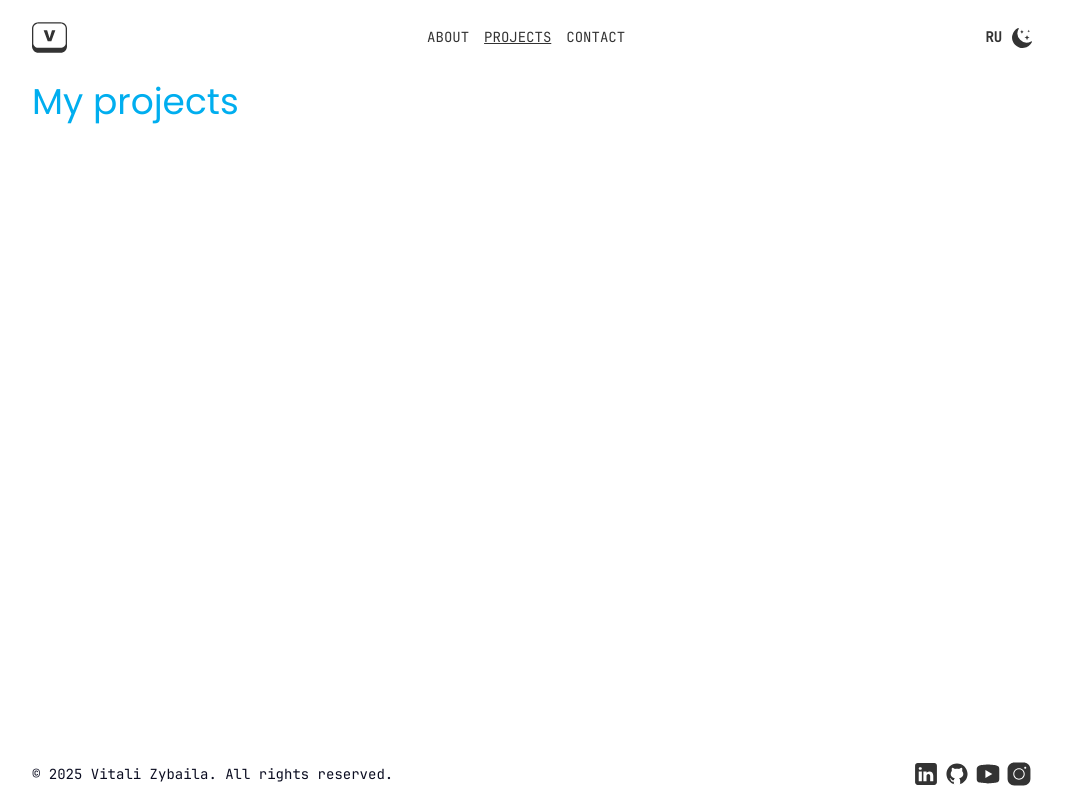
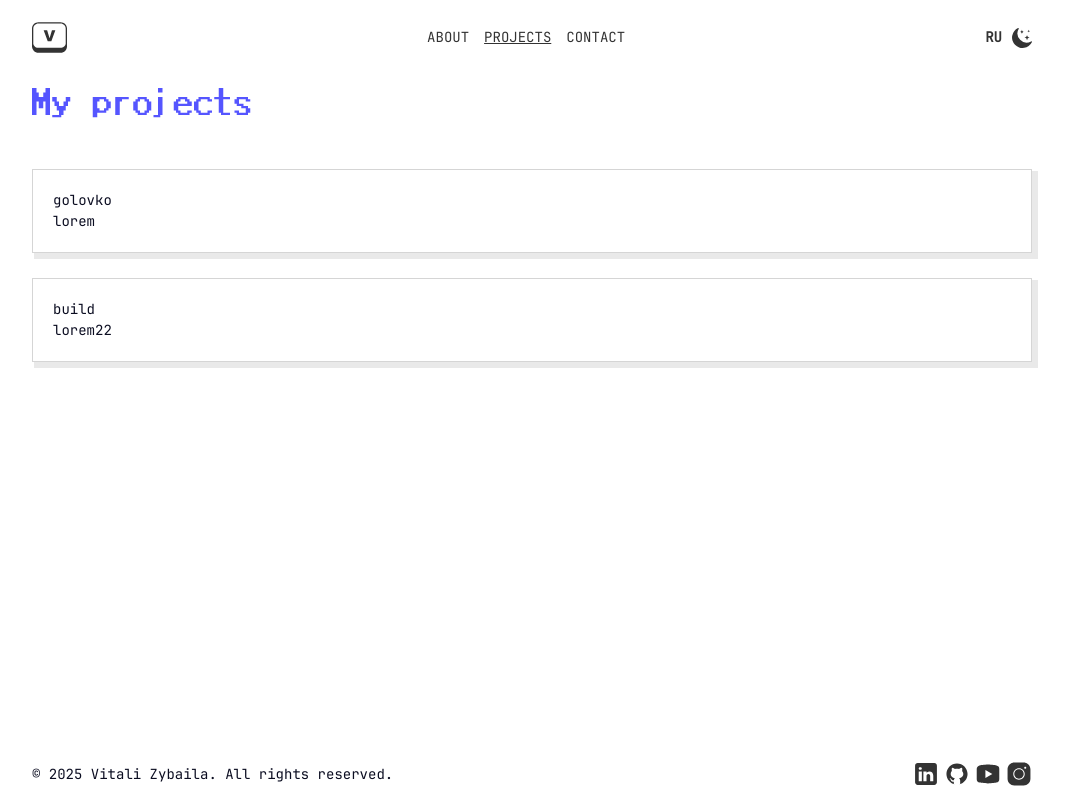
Before and after one commit to vzybailo/portfolio, a Vue app: page /projects in a window 1280 px wide. Shown: the whole page, without its empty margins (108-1177 px from the left). Built offline with nearby package versions, Linux system fonts and the light colour scheme.

Commit message:
add font and variables color

```diff
--- a/src/assets/scss/main.scss
+++ b/src/assets/scss/main.scss
@@ -8,21 +8,24 @@
 }
 
 @font-face {
-  font-family: 'Poppins';
-  src: url('../fonts/Poppins-Regular.woff') format('woff');
+  font-family: 'Battle';
+  src: url('../fonts/undertale_battle_font.woff') format('woff');
 }
 
 [data-theme='dark'] {
   background-color: $dark;
-  color: $light;
+  color: $white;
 
   a {
-    color: $light;
+    color: $white;
+  }
+  .form__btn {
+    color: $white;
   }
 }
 
 [data-theme='light'] {
-  background-color: $light;
+  background-color: $white;
   color: $dark;
 
   a {
@@ -39,7 +42,7 @@ body {
     color 0.3s ease;
 }
 h2 {
-  font-family: 'Poppins', monospace;
+  font-family: 'Battle';
 }
 ul {
   margin: 0;
--- a/src/assets/scss/variables.scss
+++ b/src/assets/scss/variables.scss
@@ -1,4 +1,9 @@
-$light: #fff;
+$white: #fff;
 $dark: #0b0d21;
 $gray: #333;
-$titleColor: #00AEEF;
+$lightGray: #a9a9a9;
+$black: #000;
+$blue: #5555FF;
+$orange: #FF5500;
+$lightRed: #FF5555;
+$cian: #00AAAA;
--- /dev/null
+++ b/src/components/common/Project.vue
@@ -0,0 +1,28 @@
+<template>
+    <div class="project">
+        <div class="project__title">
+            {{ title }}
+        </div>
+        <div class="project__description">{{ description }}</div>
+    </div>
+</template>
+
+<script setup>
+import { defineProps } from 'vue';
+
+defineProps({
+    title: {
+        type: String,
+        required: true
+    },
+    description: {
+        type: String,
+        required: true
+    }
+})
+
+</script>
+
+<style lang="scss">
+
+</style>
--- a/src/components/layout/Form.vue
+++ b/src/components/layout/Form.vue
@@ -4,7 +4,7 @@
       <label for="firstName" class="flex flex-col mb-4 form__label">
         {{ $t('form.firstName') }}
         <input
-          class="form__input bg-white"
+          class="form__input"
           id="firstName"
           type="text"
           v-model="formData.firstName"
@@ -16,13 +16,13 @@
       </label>
       <label for="lastName" class="flex flex-col mb-4 form__label">
         {{ $t('form.lastName') }}
-        <input class="form__input bg-white" id="lastName" type="text" v-model="formData.lastName" />
+        <input class="form__input" id="lastName" type="text" v-model="formData.lastName" />
       </label>
     </div>
     <label for="email" class="flex flex-col mb-4">
       {{ $t('form.email') }}
       <input
-        class="form__input bg-white"
+        class="form__input"
         id="email"
         type="email"
         v-model="formData.email"
@@ -33,7 +33,7 @@
     <label for="message" class="flex flex-col mb-4">
       {{ $t('form.message') }}
       <textarea
-        class="form__input bg-white"
+        class="form__input"
         id="message"
         v-model="formData.message"
         @blur="v$.message.$touch()"
@@ -105,24 +105,23 @@ const sendForm = async () => {
   border: 0;
   padding: 5px;
   margin-top: 5px;
-  background-color: #fafafa;
-  border: 1px solid #a9a9a9;
+  border: 1px solid $lightGray;
 }
 .form__error {
-  color: #d42f2f;
-  font-size: 10px;
+  color: $lightRed;
+  font-size: 12px;
 }
 .form__btn {
-  color: #000;
-  border: 3px solid #2eab94;
+  color: $black;
+  border: 3px solid $orange;
   width: 100px;
   margin: 0 auto;
   transition: 0.3s;
   padding: 5px 10px;
 
   &:hover {
-    background: #2eab94;
-    color: #fff;
+    background: $orange;
+    color: $white;
     transition: 0.3s;
   }
 }
--- a/src/components/layout/PageTitle.vue
+++ b/src/components/layout/PageTitle.vue
@@ -18,6 +18,6 @@ defineProps({
   position: relative;
   margin-bottom: 40px;
   font-size: 36px;
-  color: $titleColor;
+  color: $blue;
 }
 </style>
--- a/src/components/layout/WelcomeHeader.vue
+++ b/src/components/layout/WelcomeHeader.vue
@@ -100,7 +100,7 @@ defineProps({
   transition: 0.3s;
 
   &:hover {
-    background-color: #0057B8;
+    background-color: #00AAAA;
     color: #fff;
     transition: 0.3s;
   }
--- a/src/components/pages/Projects.vue
+++ b/src/components/pages/Projects.vue
@@ -1,11 +1,38 @@
 <template>
   <div class="projects">
     <PageTitle :title="$t('page.projects')" />
+    <ul class="project__list">
+      <li class="project__item" v-for="project in projects" :key="project.title">
+        <Project
+          :title="project.title"
+          :description="project.description"
+        />
+      </li>
+    </ul>
   </div>
 </template>
 
 <script setup>
 import PageTitle from '../layout/PageTitle.vue'
+import Project from '../common/Project.vue';
+
+const projects = [
+  {
+    title: 'golovko',
+    description: "lorem"
+  },
+  {
+    title: 'build',
+    description: "lorem22"
+  },
+]
 </script>
 
-<style></style>
+<style lang="scss">
+.project__item {
+    padding: 20px;
+    border: 1px solid #d5d5d5;
+    margin-bottom: 25px;
+    box-shadow: 4px 4px 0 2px #e9e9e9;
+}
+</style>
```
Also changed, not shown: src/assets/fonts/undertale_battle_font.woff (added), 5 other files (tests, documents, lock files or other folders).
